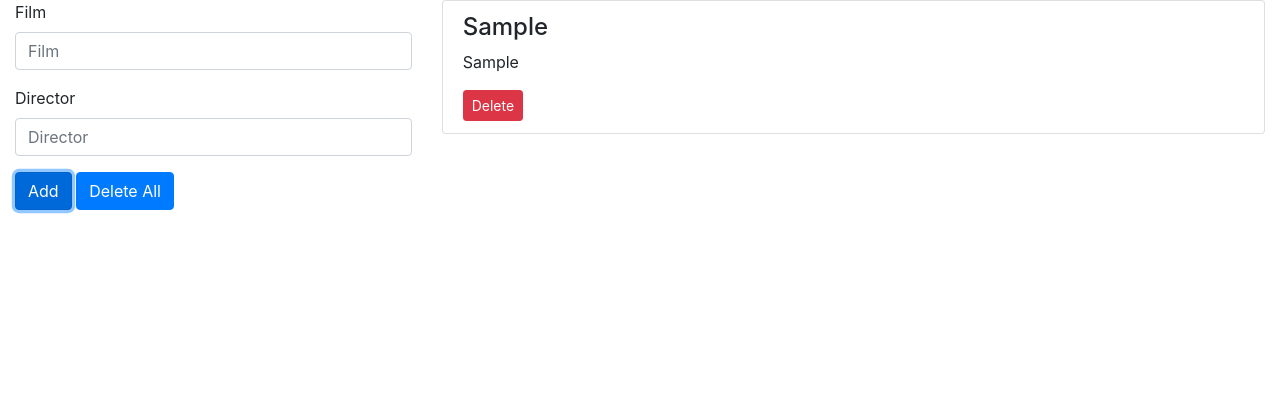
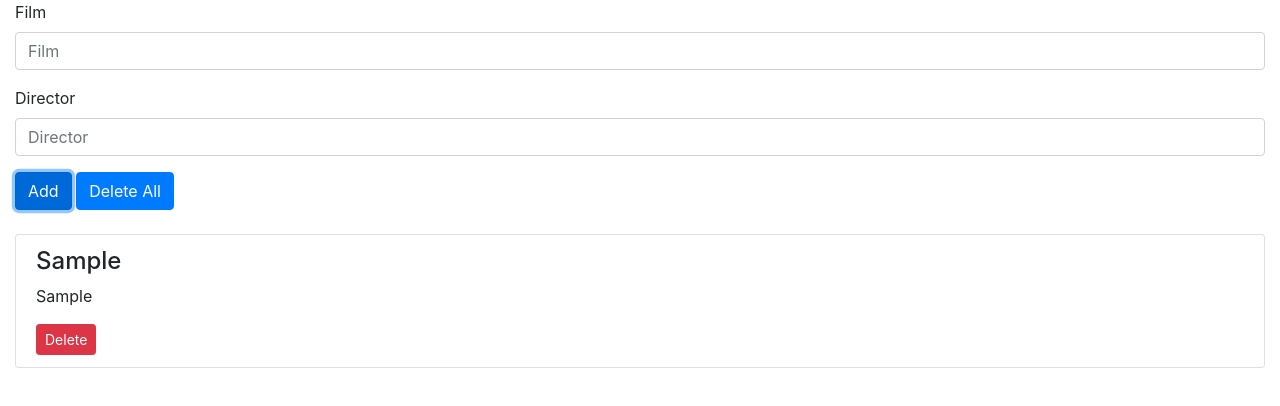
Before and after one commit to dogukanarslan/films_oop, a website: page index.html in a window 1280 px wide. Both pictures are taken after typing "Sample", "Sample" into the empty fields and a click on the input "Add". Drawn offline with nearby package versions, Linux system fonts and the light colour scheme.

Commit message:
Increase readibility

```diff
--- a/index.html
+++ b/index.html
@@ -8,28 +8,22 @@
 </head>
 <body>
     <div class="container-fluid">
-        <div class="row">
-            <div class="col-md-4">
        <form id="form">
             <div class="form-group">
                 <label for="film_name">Film</label>
-                        <input id="film_name" class="form-control" type="text" placeholder="Film">
+                <input id="film_name" class="form-control" type="text" placeholder="Film" required>
             </div>
-
             <div class="form-group">
                 <label for="film_director">Director</label>
-                        <input id="film_director" class="form-control" type="text" placeholder="Director">
+                <input id="film_director" class="form-control" type="text" placeholder="Director" required>
             </div>
-
             <input id="add_film" class="btn btn-primary" type="submit" value="Add">
             <button id="delete_all_button" class="btn btn-primary" type="button">Delete All</button>
         </form>
     </div>
 
-            <div class="col-md-8">
+    <div class="container-fluid mt-4">
         <ul id="films" class="list-group"></ul>
-            </div>
-        </div>
     </div>
 
 
--- a/javascript/action.js
+++ b/javascript/action.js
@@ -4,12 +4,21 @@ const film_name_input = document.querySelector('#film_name');
 const film_director_input = document.querySelector('#film_director');
 const delete_all_button = document.querySelector('#delete_all_button');
 
-form.addEventListener('submit', (event) => {
+const eventListeners = () => {
+    form.addEventListener('submit', addFilm);
+    delete_all_button.addEventListener('click', UI.deleteAllFilms);
+}
+
+const addFilm = (event) => {
     event.preventDefault();
     const film = new Film(film_name_input.value, film_director_input.value);
     UI.addFilm(event, film);
-    film_name_input.value = '';
-    film_director_input.value = '';
-});
 
-delete_all_button.addEventListener('click', UI.deleteAllFilms);
+    clearInputs(film_name_input, film_director_input);
+}
+
+const clearInputs = (...element) => {
+    element.forEach(element => element.value = '');
+}
+
+eventListeners();
```
Lines whose indentation alone changed are shown as unchanged.
